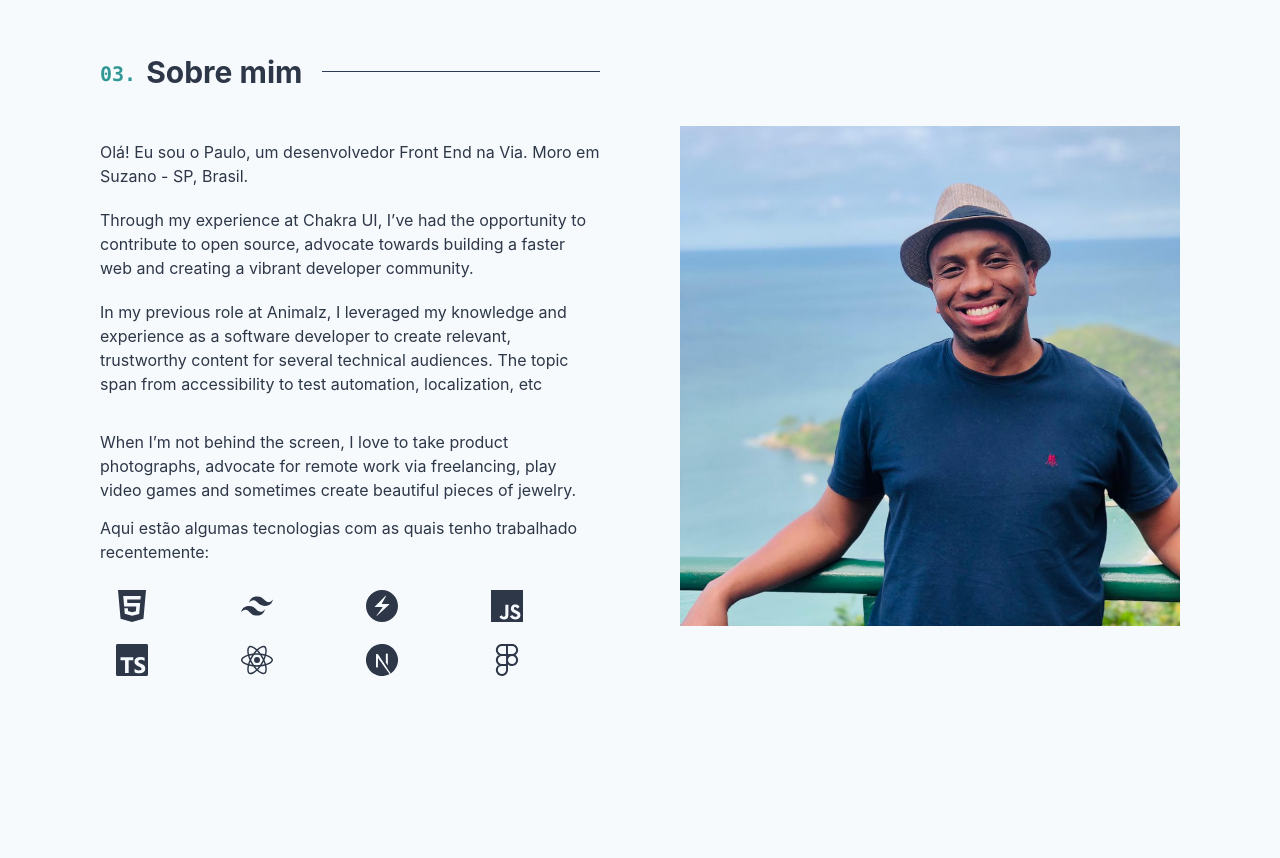
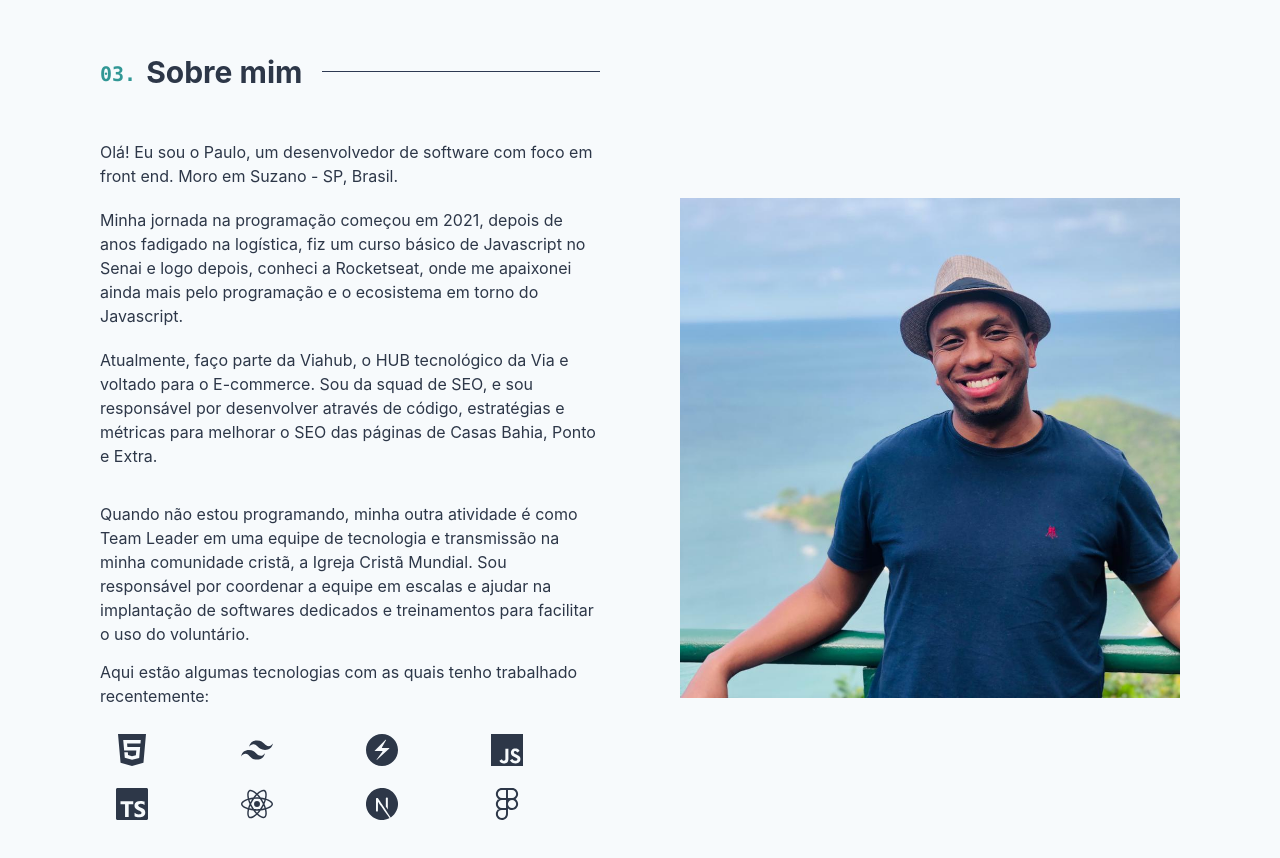
Before and after one commit to moutinhofuturedev/paulomoutinho, a Next.js app: page / in a window 1280 px wide. Shown: the part 3140-3998 px from the top of the page. Built offline with nearby package versions, Linux system fonts and the light colour scheme.

Commit message:
update: texto sobre mim

```diff
--- a/components/AboutMe.js
+++ b/components/AboutMe.js
@@ -16,24 +16,24 @@ function AboutMe() {
       <Box maxWidth='500px' id='about-me'>
         <SectionHeading number='03.'>Sobre mim</SectionHeading>
         <Text paddingY='10px' color='bodyText'>
-          Olá! Eu sou o Paulo, um desenvolvedor Front End na Via. Moro em
+          Olá! Eu sou o Paulo, um desenvolvedor de software com foco em front end. Moro em
           Suzano - SP, Brasil.
         </Text>
         <Text paddingY='10px' color='bodyText'>
-          Through my experience at Chakra UI, I’ve had the opportunity to
-          contribute to open source, advocate towards building a faster web and
-          creating a vibrant developer community.
+          Minha jornada na programação começou em 2021, depois de anos fadigado na logística, fiz um curso básico de Javascript no Senai
+          e logo depois, conheci a Rocketseat, onde me apaixonei ainda mais pelo programação e o ecosistema
+          em torno do Javascript.
           <Text paddingY='20px' color='bodyText'>
-            In my previous role at Animalz, I leveraged my knowledge and
-            experience as a software developer to create relevant, trustworthy
-            content for several technical audiences. The topic span from
-            accessibility to test automation, localization, etc
+            Atualmente, faço parte da Viahub, o HUB tecnológico da Via e voltado para o E-commerce.
+            Sou da squad de SEO, e sou responsável por desenvolver através de código, estratégias e métricas
+            para melhorar o SEO das páginas de Casas Bahia, Ponto e Extra.
           </Text>
         </Text>
         <Text paddingY='4px' color='bodyText'>
-          When I’m not behind the screen, I love to take product photographs,
-          advocate for remote work via freelancing, play video games and
-          sometimes create beautiful pieces of jewelry.
+          Quando não estou programando, minha outra atividade é como Team Leader em uma equipe de
+          tecnologia e transmissão na minha comunidade cristã, a Igreja Cristã Mundial. Sou responsável por
+          coordenar a equipe em escalas e ajudar na implantação de softwares dedicados e treinamentos para
+          facilitar o uso do voluntário.
         </Text>
         <Text paddingY='10px' color='bodyText'>
         Aqui estão algumas tecnologias com as quais tenho trabalhado recentemente:
--- a/components/Header.js
+++ b/components/Header.js
@@ -2,9 +2,7 @@ import {
   Box,
   Button,
   Flex,
-  HStack,
   IconButton,
-  Switch,
   useColorMode,
   useColorModeValue,
 } from '@chakra-ui/react';
--- a/package.json
+++ b/package.json
@@ -30,6 +30,7 @@
     "development": [
       "last 1 chrome version",
       "last 1 firefox version",
+      "last 1 edge version",
       "last 1 safari version"
     ]
   },
```
